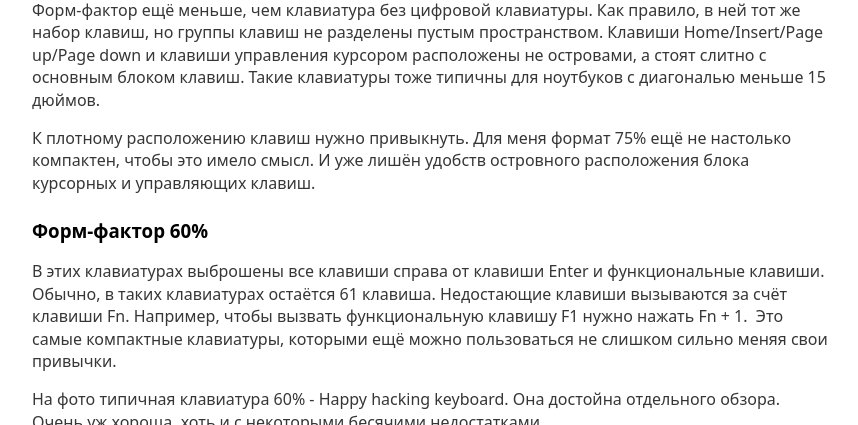
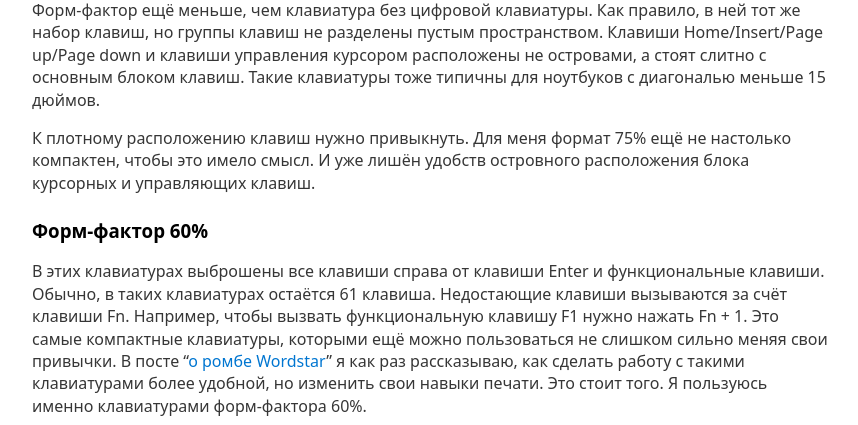
Before and after one commit to kiselevmv/kiselevmv.github.io, a Jekyll site: the page built from _posts/2021-06-20-keyboard-layout-form.md, in a window 1280 px wide and 900 px high, scrolled down 4376 px, cut to the strip 0-425 px from the top of the window. Shown: the whole strip, without its empty margins (208-1066 px from the left). Built offline with Jekyll 4.4.1, drawn with Linux system fonts in a browser that asks for light colours.

Commit message:
name changed

```diff
--- a/_posts/2021-06-20-keyboard_layout_form.md
+++ b/_posts/2021-06-20-keyboard-layout-form.md
@@ -80,7 +80,7 @@ description: "Пост от форм-факторах, механизмах и
 
 ### Форм-фактор 60%
 
-В этих клавиатурах выброшены все клавиши справа от клавиши Enter и функциональные клавиши. Обычно, в таких клавиатурах остаётся 61 клавиша. Недостающие клавиши вызываются за счёт клавиши Fn. Например, чтобы вызвать функциональную клавишу F1 нужно нажать Fn + 1.  Это самые компактные клавиатуры, которыми ещё можно пользоваться не слишком сильно меняя свои привычки.
+В этих клавиатурах выброшены все клавиши справа от клавиши Enter и функциональные клавиши. Обычно, в таких клавиатурах остаётся 61 клавиша. Недостающие клавиши вызываются за счёт клавиши Fn. Например, чтобы вызвать функциональную клавишу F1 нужно нажать Fn + 1. Это самые компактные клавиатуры, которыми ещё можно пользоваться не слишком сильно меняя свои привычки. В посте "[о ромбе Wordstar](/blog/2021/wordstar-diamond)" я как раз рассказываю, как сделать работу с такими клавиатурами более удобной, но изменить свои навыки печати. Это стоит того. Я пользуюсь именно клавиатурами форм-фактора 60%.
 
 На фото типичная клавиатура 60% - Happy hacking keyboard. Она достойна отдельного обзора. Очень уж хороша, хоть и с некоторыми бесячими недостатками.
 
```
Also changed, not shown: 1 other file.
